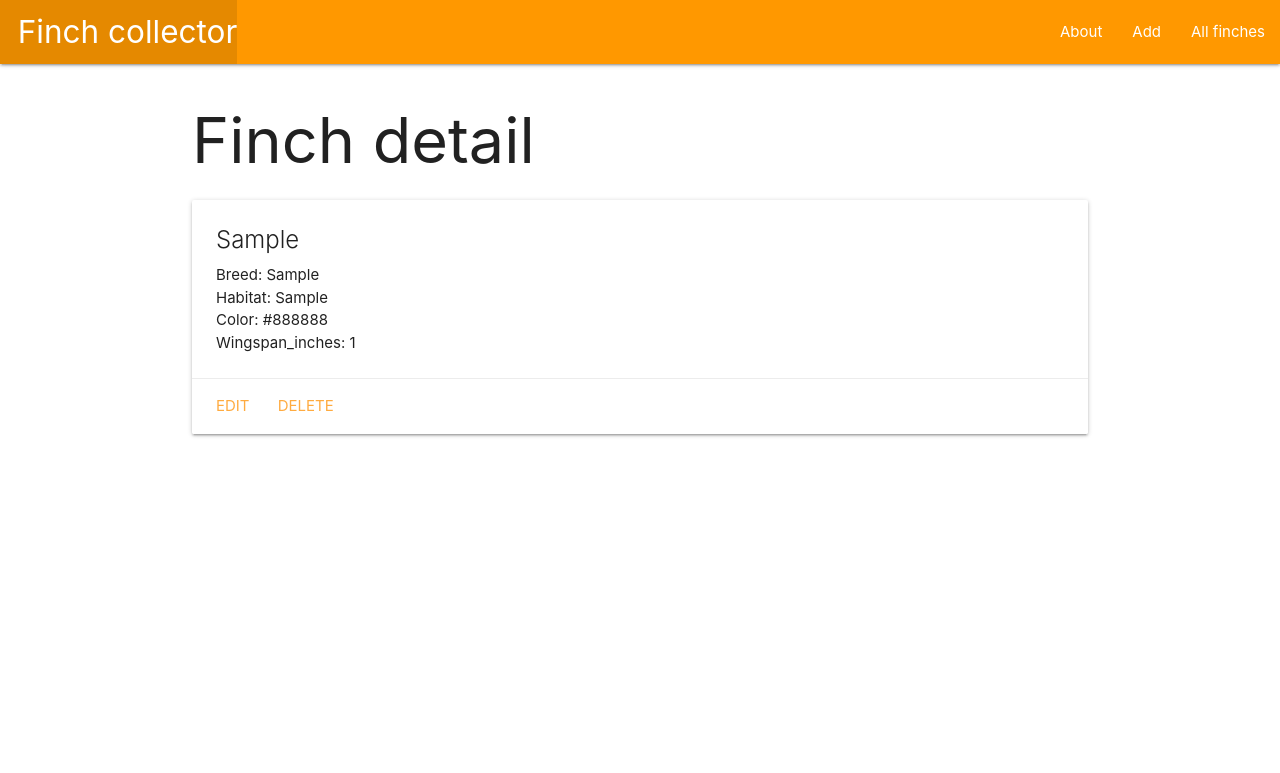
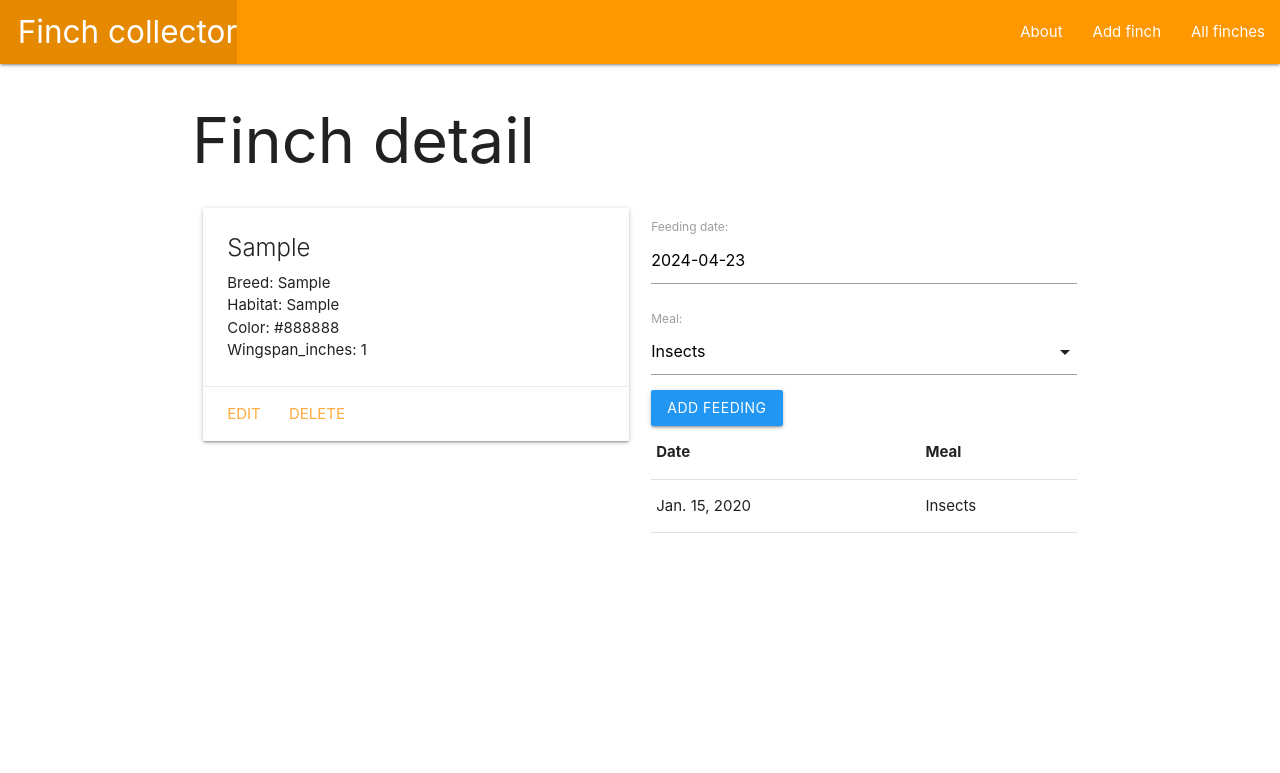
Before and after one commit to lucy-rz/finch-collector-django, a Django app: page /finches/1/ in a window 1280 px wide. Shown: the top 773 px of the page. Run offline with Django 5.2, Linux system fonts and the light colour scheme; tables that the repository leaves empty hold one stand-in row (values such as "Sample post").

Commit message:
update detail, base and urls

```diff
--- a/main_app/templates/base.html
+++ b/main_app/templates/base.html
@@ -10,6 +10,8 @@
     <title>Finch collector</title>
     <link rel="stylesheet" href="https://cdnjs.cloudflare.com/ajax/libs/materialize/1.0.0/css/materialize.min.css">
     <link rel="stylesheet" href="{% static 'css/style.css' %}">
+    <script src="https://cdnjs.cloudflare.com/ajax/libs/materialize/1.0.0/js/materialize.min.js"></script>
+    <script defer src="{% static 'js/script.js' %}"></script>
 </head>
 
 <body>
@@ -21,7 +23,7 @@
                 </ul>
                 <ul class="right">
                     <li><a href="{% url 'about' %}">About</a></li>
-                    <li><a href="{% url 'finches_create' %}">Add</a></li>
+                    <li><a href="{% url 'finches_create' %}">Add finch</a></li>
                     <li><a href="{% url 'index' %}">All finches</a></li>
                 </ul>
             </div>
--- a/main_app/templates/finches/detail.html
+++ b/main_app/templates/finches/detail.html
@@ -3,7 +3,8 @@
 {% block content %}
 <h1>Finch detail</h1>
 
-
+<div class="row">
+    <div class="col s6">
         <div class="card">
             <div class="card-content">
                 <span class="card-title">{{ finch.breed }}</span>
@@ -17,6 +18,43 @@
                 <a href="{% url 'finches_delete' finch.id %}">Delete</a>
             </div>
         </div>
+    </div>
+    <div class="col s6">
+        <form action="{% url 'add_feeding' finch.id %}" method="POST">
+            {% csrf_token %}
+            {{ feeding_form.as_p }}
+            <input type="submit" value="Add Feeding" class="btn blue">
+        </form>
+        <table class="stripped">
+            <thead>
+                <tr>
+                    <th>Date</th>
+                    <th>Meal</th>
+                </tr>
+            </thead>
+            <tbody>
+                {% for feeding in finch.feeding_set.all %}
+                <tr>
+                    <td>{{ feeding.date }}</td>
+                    <td>{{ feeding.get_meal_display }}</td>
+                </tr>
+                {% endfor %}
+            </tbody>
+        </table>
+    </div>
+</div>
 
+<script>
+    const dateEl = document.getElementById('id_date');
+    const selectEl = document.getElementById('id_meal');
+    M.Datepicker.init(dateEl, {
+        format: 'yyyy-mm-dd',
+        defaultDate: new Date(),
+        setDefaultDate: true,
+        autoClose: true,
+    });
+
+    M.FormSelect.init(selectEl);
+</script>
 
 {% endblock %}
--- a/main_app/urls.py
+++ b/main_app/urls.py
@@ -9,4 +9,5 @@ urlpatterns = [
     path('finches/create/', views.FinchCreate.as_view(), name='finches_create'),
     path('finches/<int:pk>/update/', views.FinchUpdate.as_view(), name='finches_update'),
     path('finches/<int:pk>/delete/', views.FinchDelete.as_view(), name='finches_delete'),
+    path('cats/<int:finch_id>/add_feeding/', views.add_feeding, name='add_feeding'),
 ]
```
Lines whose indentation alone changed are shown as unchanged.
